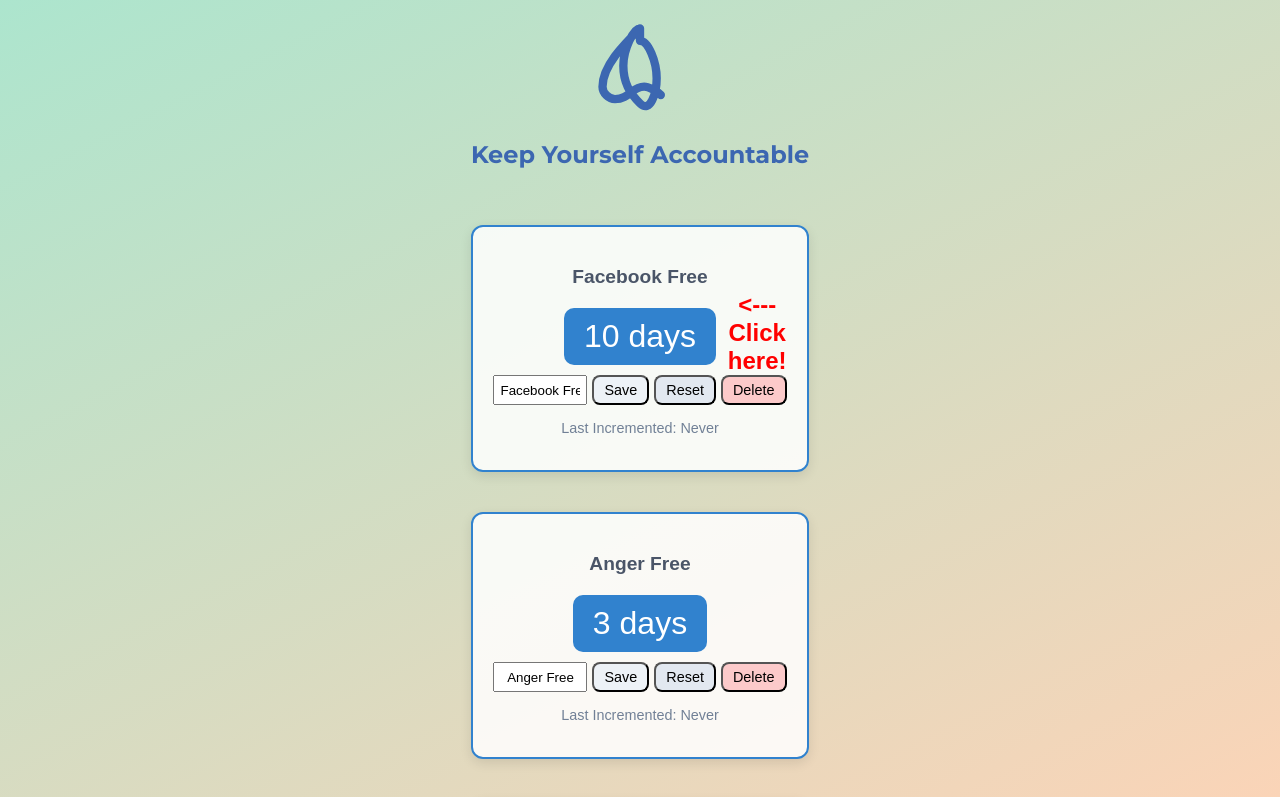
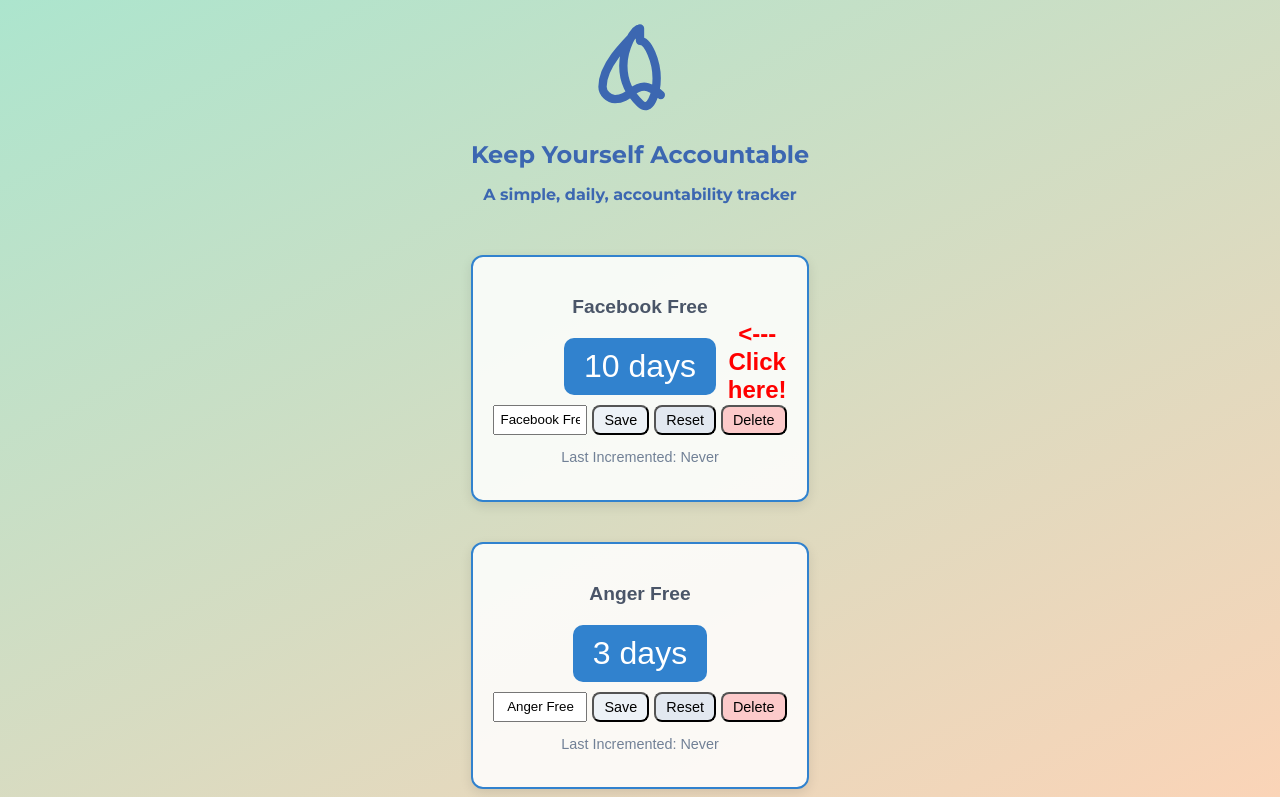
Before and after one commit to sjvdm/quit-x, a SvelteKit app: page / in a window 1280 px wide. Shown: the top 797 px of the page. Built offline with nearby package versions, Linux system fonts and the light colour scheme.

Commit message:
Minor updates to look and feel

```diff
--- a/src/routes/+page.svelte
+++ b/src/routes/+page.svelte
@@ -201,6 +201,14 @@
         font-size: 1.5em; /* [UPDATED] Adjust font size for mobile */
     }
 
+    .h3-main {
+        font-family: 'Montserrat', sans-serif;
+        color: #3C67B1;
+        text-align: center;
+        margin-top: 0px;
+        font-size: 1em; /* [UPDATED] Adjust font size for mobile */
+    }
+
 .premium-button {
     background-color: #007BFF; /* Adjust to match the site's primary color */
     color: white;
@@ -226,6 +234,7 @@
 </svg>
 </div>
 <h1 class="h1-main">Keep Yourself Accountable</h1>
+<h1 class="h3-main">A simple, daily, accountability tracker</h1>
 
 <div class="container">
   {#each counters as counter, index}
```
